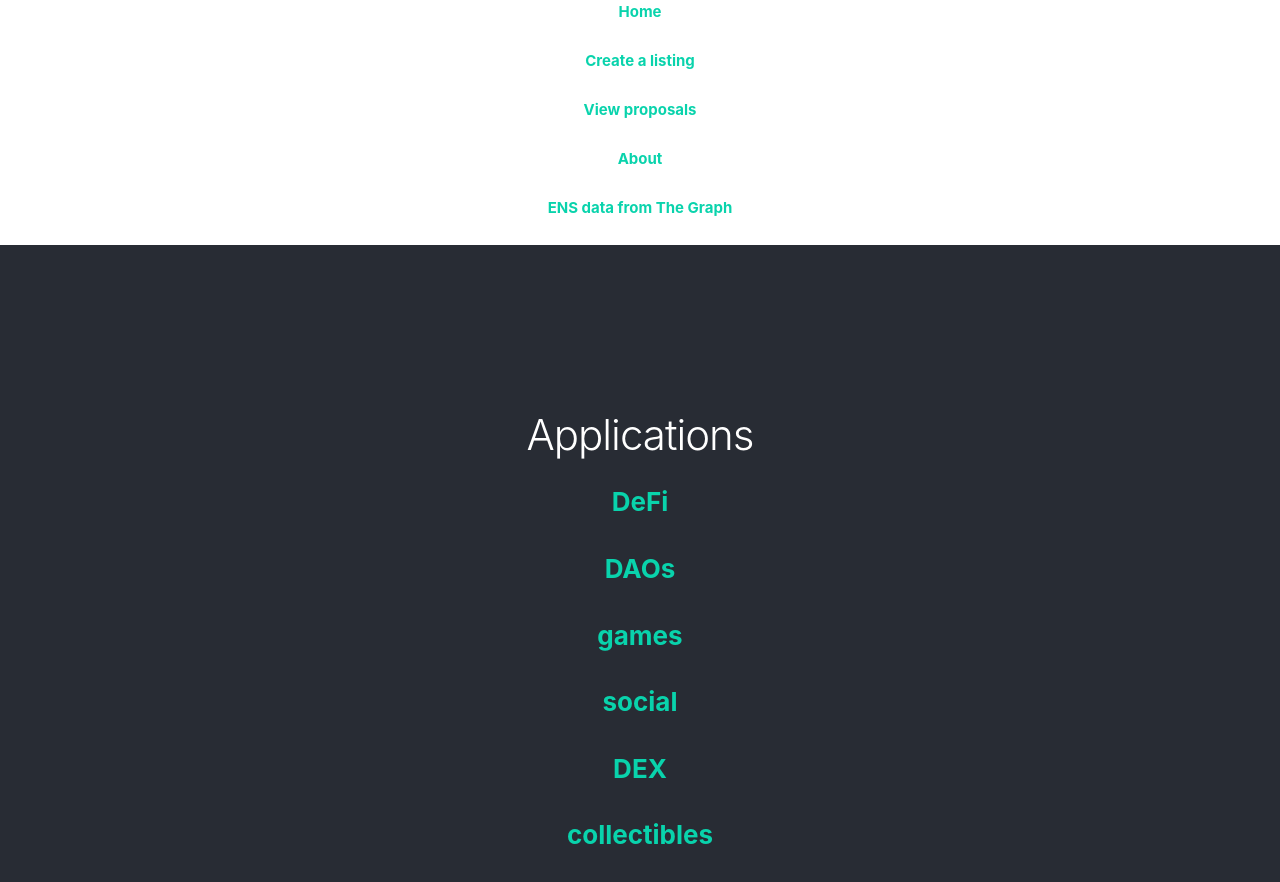
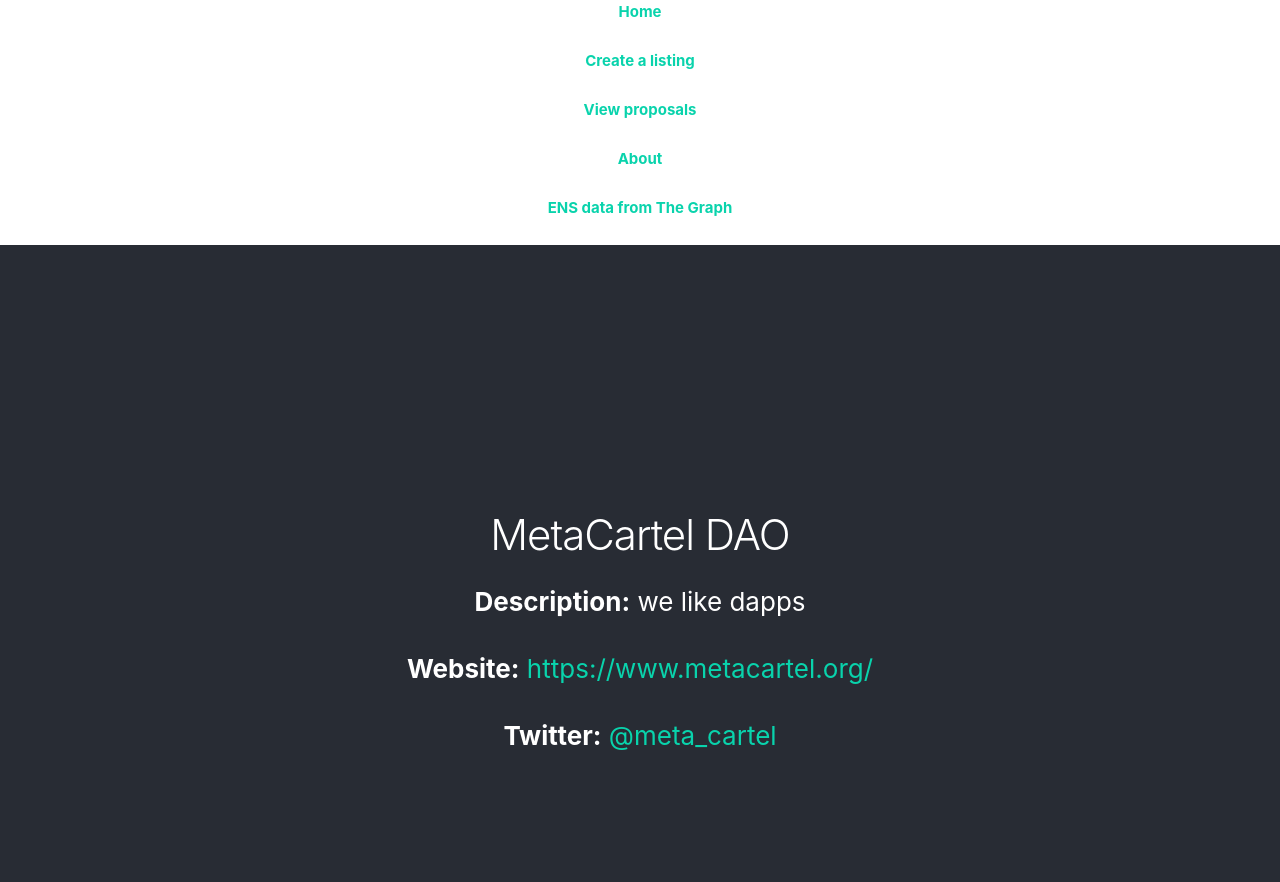
Before and after one commit to metacartel/everest-web-app, a React (Create React App) app: page /applications/0 in a window 1280 px wide. Shown: the top 882 px of the page. Built offline with nearby package versions, Linux system fonts and the light colour scheme.

Commit message:
Rendering single projects

```diff
--- a/src/App.tsx
+++ b/src/App.tsx
@@ -9,6 +9,7 @@
 import Proposal from "./pages/Proposal";
 import Proposals from "./pages/Proposals";
 import Applications from "./pages/Applications";
+import Application from "./pages/Application";
 import Services from "./pages/Services";
 import Infrastructure from "./pages/Infrastructure";
 import Content from "./pages/Content";
@@ -49,8 +50,11 @@
             <Switch>
               <Route path="/" exact component={Home} />
               <Route path="/create-listing/" component={CreateListing} />
+              {/* Note: Proposal must be before proposals */}
               <Route path="/proposals/:slug" component={Proposal} />
               <Route path="/proposals/" component={Proposals} />
+              {/* Note: Application must be before applications */}
+              <Route path="/applications/:slug" component={Application} />
               <Route path="/applications/" component={Applications} />
               <Route path="/services/" component={Services} />
               <Route path="/infrastructure/" component={Infrastructure} />
--- a/src/components/FormProject/FormProject.tsx
+++ b/src/components/FormProject/FormProject.tsx
@@ -1,25 +1,13 @@
 import React from "react";
 import { Formik, Field, Form, ErrorMessage } from "formik";
 import * as Yup from "yup";
+import { ProjectInterface } from "../../types/ProjectInterface";
 
 import "./FormProject.css";
 
 const FormGeneric: React.FC<{ children: any }> = props => {
   return <div className={"container"}>{props.children}</div>;
 };
-
-// name
-// category
-// website
-// twitter
-// description
-
-interface FormProjectValues {
-  name: string;
-  website: string;
-  twitter: string;
-  description: string;
-}
 
 const NewProjectSchema = Yup.object().shape({
   name: Yup.string()
@@ -39,11 +27,13 @@
 });
 
 const FormProject: React.FC<{}> = () => {
-  const initialValues: FormProjectValues = {
+  const initialValues: ProjectInterface = {
     name: "",
     website: "https://",
     twitter: "",
-    description: ""
+    description: "",
+    type: "",
+    tagline: ""
   };
   return (
     <FormGeneric>
--- /dev/null
+++ b/src/components/presentational/Project.tsx
@@ -0,0 +1,48 @@
+// TODO: Decide whether to fetch data for this project at a higher level and pass into this component, or whehter to fetch it here
+// For now assuming it will be a prop already here
+
+import React from "react";
+import { ProjectInterface } from "../../types/ProjectInterface";
+
+const Project: React.FC<ProjectInterface> = props => {
+  // TODO: Use type or tagline?
+  const { twitter, website, name, description } = props;
+  const twitterUrl = `https://twitter.com/${twitter}`;
+  const twitterHandleDisplay = `@${twitter}`;
+  return (
+    <div>
+      <h2>{name === "Everest" ? "About" : name}</h2>
+      <p>
+        <b>Description:</b> {description}
+      </p>
+      <p>
+        <b>Website:</b>{" "}
+        {name === "Everest" ? (
+          "You're on it dummy"
+        ) : (
+          <a
+            className="App-link"
+            href={website}
+            target="_blank"
+            rel="noopener noreferrer"
+          >
+            {website}
+          </a>
+        )}
+      </p>
+      <p>
+        <b>Twitter:</b>{" "}
+        <a
+          className="App-link"
+          href={twitterUrl}
+          target="_blank"
+          rel="noopener noreferrer"
+        >
+          {twitterHandleDisplay}
+        </a>
+      </p>
+    </div>
+  );
+};
+
+export default Project;
--- a/src/constants/projects.tsx
+++ b/src/constants/projects.tsx
@@ -1,4 +1,6 @@
-export const applications = [
+// Subtypes of each category
+
+export const applicationTypes = [
   "DeFi",
   "DAOs",
   "games",
@@ -6,7 +8,8 @@
   "DEX",
   "collectibles"
 ];
-export const infrastructure = [
+
+export const infrastructureTypes = [
   "development framework",
   "sidechains",
   "user authentication",
@@ -15,7 +18,7 @@
   "testing"
 ];
 
-export const services = [
+export const serviceTypes = [
   "audits",
   "development",
   "legal",
@@ -24,4 +27,66 @@
   "PR"
 ];
 
-export const content = ["podcasts", "wikis", "events", "forums", "news"];
+export const contentTypes = ["podcasts", "wikis", "events", "forums", "news"];
+
+// The projects themselves:
+export const applications = [
+  {
+    name: "MetaCartel DAO",
+    type: "DAO",
+    tagline: "we like dapps",
+    website: "https://www.metacartel.org/",
+    twitter: "meta_cartel",
+    description: "we like dapps"
+  },
+  {
+    name: "PokeMol",
+    type: "DAO",
+    tagline: "pocket moloch",
+    website: "",
+    twitter: "PocketMoloch",
+    description:
+      "Open Source Mobile-first @MolochDAO frontend with @abridged_io contract wallets ftw. By @odyssyautomaton"
+  },
+  {
+    name: "Compound",
+    type: "DeFi",
+    tagline: "Interest and borrowing, for the open financial system.",
+    website: "https://compound.finance/",
+    twitter: "compoundfinance",
+    description:
+      "Compound is an open-source, autonomous protocol built for developers, to unlock a universe of new financial applications. Interest and borrowing, for the open financial system."
+  },
+  {
+    name: "Mintbase",
+    type: "collectibles",
+    tagline: "Digital assets minted and backed by you",
+    website: "https://mintbase.io/",
+    twitter: "mintbase",
+    description: "Digital assets minted and backed by you"
+  },
+  {
+    name: "Pepper 4D",
+    type: "games",
+    tagline: "gang gang gang",
+    website: "",
+    twitter: "",
+    description: ""
+  },
+  {
+    name: "FrAnK",
+    type: "social",
+    tagline: "what you looking at bish",
+    website: "",
+    twitter: "",
+    description: ""
+  },
+  {
+    name: "YoloRekt",
+    type: "games",
+    tagline: "we're definitely a finance game, not a casino",
+    website: "",
+    twitter: "",
+    description: ""
+  }
+];
--- a/src/pages/About.tsx
+++ b/src/pages/About.tsx
@@ -1,28 +1,25 @@
 import React from "react";
+import Project from "../components/presentational/Project";
+
+const aboutData = {
+  name: "Everest",
+  description:
+    "universally shared ‘yellowpages’ registry for eth community. we use fancy tech like TCRs and bonding curves. we’re hiring. dm @EverestProject. we probably won’t respond. if we collaborate, we can line up all our ducks in a row.",
+  twitter: "",
+  website: "",
+  tagline: "",
+  type: ""
+};
+
 export default function About() {
   return (
-    <div>
-      <h2>About</h2>
-      <p>
-        <b>Description:</b> universally shared ‘yellowpages’ registry for eth
-        community. we use fancy tech like TCRs and bonding curves. we’re hiring.
-        dm @dhole_club. we probably won’t respond. if we collaborate, we can
-        line up all our ducks in a row.
-      </p>
-      <p>
-        <b>Website:</b> You're on it dummy
-      </p>
-      <p>
-        <b>Twitter:</b>{" "}
-        <a
-          className="App-link"
-          href="https://twitter.com/dhole_club"
-          target="_blank"
-          rel="noopener noreferrer"
-        >
-          @dhole_club
-        </a>
-      </p>
-    </div>
+    <Project
+      name={aboutData.name}
+      tagline={aboutData.tagline}
+      website={aboutData.website}
+      twitter={aboutData.twitter}
+      description={aboutData.description}
+      type={aboutData.type}
+    />
   );
 }
--- /dev/null
+++ b/src/pages/Application.tsx
@@ -0,0 +1,25 @@
+import React from "react";
+import { useParams } from "react-router-dom";
+
+import Project from "../components/presentational/Project";
+import { applications } from "../constants/projects";
+
+export default function Application() {
+  const { slug } = useParams();
+  console.log({ slug });
+  const indexString = slug ? slug : "0";
+  const arrayIndex = parseInt(indexString);
+  console.log({ arrayIndex });
+  const application = applications[arrayIndex];
+  console.log(application);
+  return (
+    <Project
+      name={application.name}
+      tagline={application.tagline}
+      website={application.website}
+      twitter={application.twitter}
+      description={application.description}
+      type={application.type}
+    />
+  );
+}
--- a/src/pages/Applications.tsx
+++ b/src/pages/Applications.tsx
@@ -1,16 +1,16 @@
 import React from "react";
 import StyledLink from "../components/presentational/StyledLink";
-import { applications } from "../constants/projects";
+import { applicationTypes, applications } from "../constants/projects";
 
 // TODO: Generalize this component to work for services, infrastructure, and content too, and just pass a type prop in
 
 export default function Applications({ match }: any) {
   return (
     <div>
-      <h2>Applications</h2>
+      <h1>Filters</h1>
 
       {/* TODO: Maybe DRY this up with the mapping from the home page */}
-      {applications.map((name, index) => {
+      {applicationTypes.map((name, index) => {
         const filter = name.toLowerCase();
         return (
           <p key={name}>
@@ -18,6 +18,15 @@
           </p>
         );
       })}
+
+      <h1>Applications</h1>
+      {applications.map(({ name }, index) => {
+        return (
+          <p key={index}>
+            <StyledLink to={`/applications/${index}`} label={name} />
+          </p>
+        );
+      })}
     </div>
   );
 }
--- a/src/pages/Content.tsx
+++ b/src/pages/Content.tsx
@@ -1,6 +1,6 @@
 import React from "react";
 import StyledLink from "../components/presentational/StyledLink";
-import { content } from "../constants/projects";
+import { contentTypes } from "../constants/projects";
 
 // TODO: Generalize this component to work for services, infrastructure, and content too, and just pass a type prop in
 
@@ -10,7 +10,7 @@
       <h2>Content</h2>
 
       {/* TODO: Maybe DRY this up with the mapping from the home page */}
-      {content.map((name, index) => {
+      {contentTypes.map((name, index) => {
         const filter = name.toLowerCase();
         return (
           <p key={name}>
--- a/src/pages/Infrastructure.tsx
+++ b/src/pages/Infrastructure.tsx
@@ -1,6 +1,6 @@
 import React from "react";
 import StyledLink from "../components/presentational/StyledLink";
-import { infrastructure } from "../constants/projects";
+import { infrastructureTypes } from "../constants/projects";
 
 // TODO: Generalize this component to work for services, infrastructure, and content too, and just pass a type prop in
 
@@ -10,7 +10,7 @@
       <h2>Infrastructure</h2>
 
       {/* TODO: Maybe DRY this up with the mapping from the home page */}
-      {infrastructure.map((name, index) => {
+      {infrastructureTypes.map((name, index) => {
         const filter = name.toLowerCase();
         return (
           <p key={name}>
--- a/src/pages/Services.tsx
+++ b/src/pages/Services.tsx
@@ -1,6 +1,6 @@
 import React from "react";
 import StyledLink from "../components/presentational/StyledLink";
-import { services } from "../constants/projects";
+import { serviceTypes } from "../constants/projects";
 
 // TODO: Generalize this component to work for services, infrastructure, and content too, and just pass a type prop in
 
@@ -10,7 +10,7 @@
       <h2>Services</h2>
 
       {/* TODO: Maybe DRY this up with the mapping from the home page */}
-      {services.map((name, index) => {
+      {serviceTypes.map((name, index) => {
         const filter = name.toLowerCase();
         return (
           <p key={name}>
--- /dev/null
+++ b/src/types/ProjectInterface.tsx
@@ -0,0 +1,10 @@
+// TODO: Decide whether to make any of these optional
+
+export interface ProjectInterface {
+  name: string;
+  website: string;
+  twitter: string;
+  description: string;
+  type: string;
+  tagline: string;
+}
```
Also changed, not shown: src/pages/Home.tsx (+10 -11 lines).
